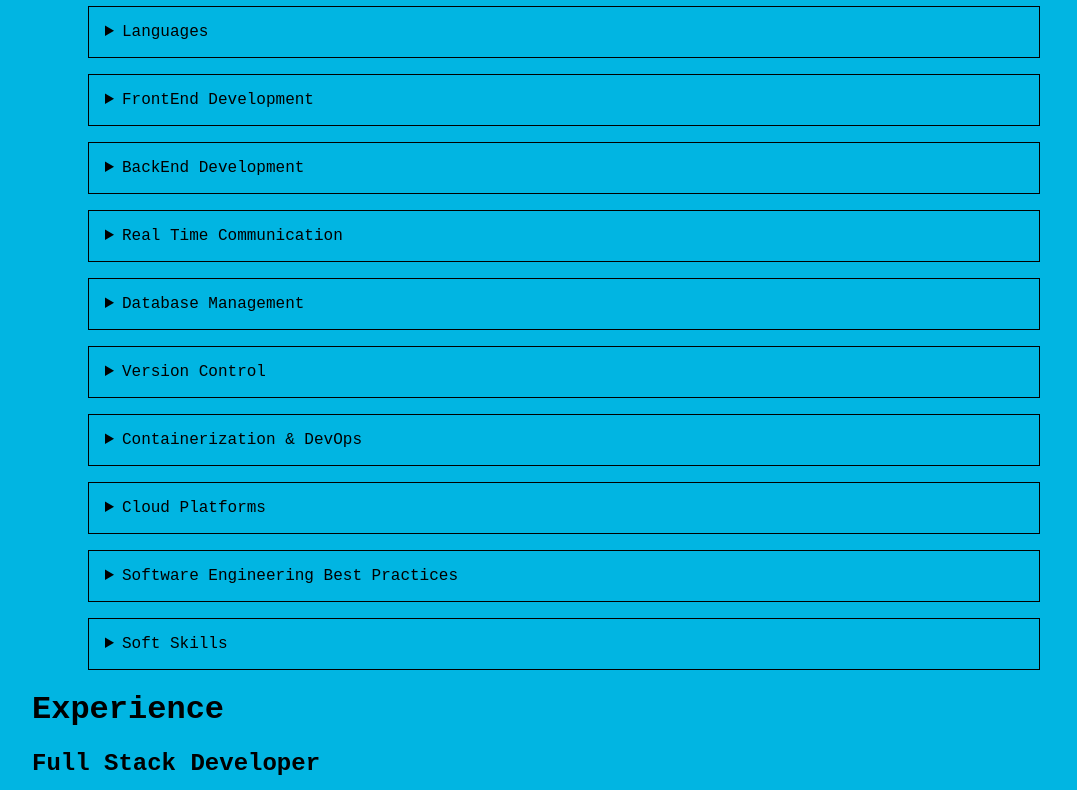
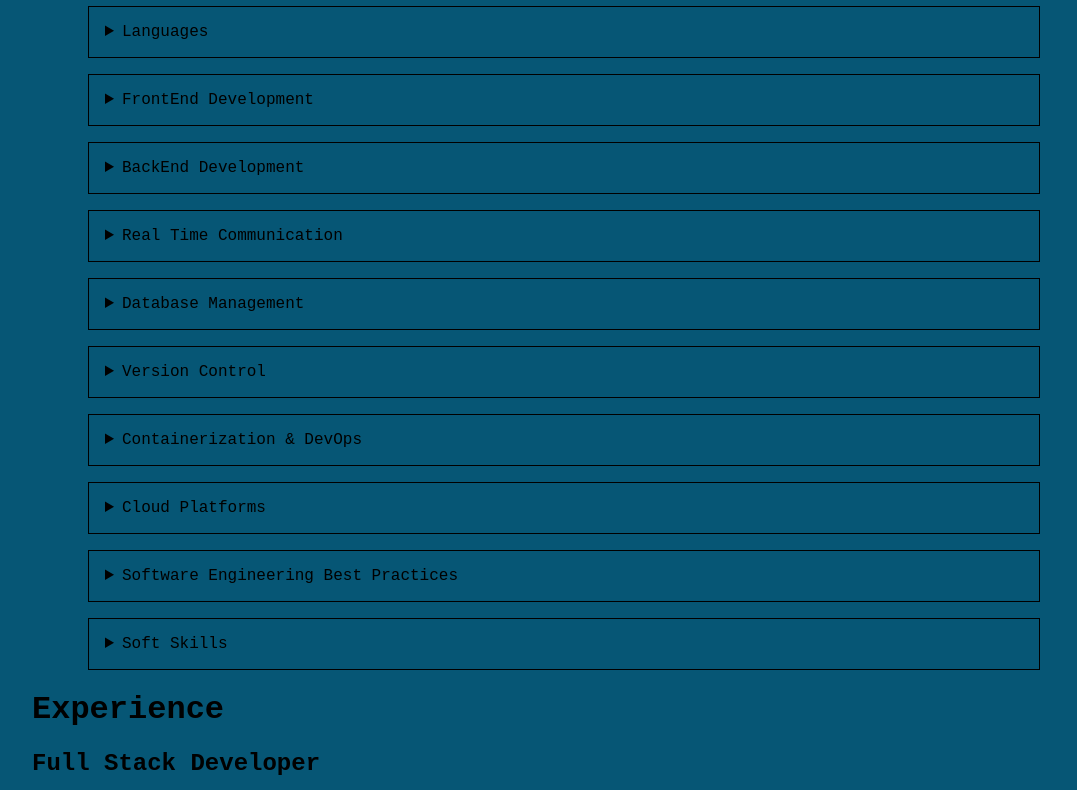
Before and after one commit to williammuchui/pf, a website: page index.html in a window 1280 px wide. Shown: the part 388-1178 px from the top of the page, without its empty margins (0-1077 px from the left). Drawn offline with Linux system fonts and the light colour scheme.

Commit message:
change background-color

```diff
--- a/index.html
+++ b/index.html
@@ -9,7 +9,6 @@
         font-family: "Courier new";
         text-align: start;
         background-color: rgb(6, 86,117);
-        background-color: rgb(1, 181,226);
         margin-left: 0;
         margin-right: 0;
         color:rgb(0,0,0)
```
